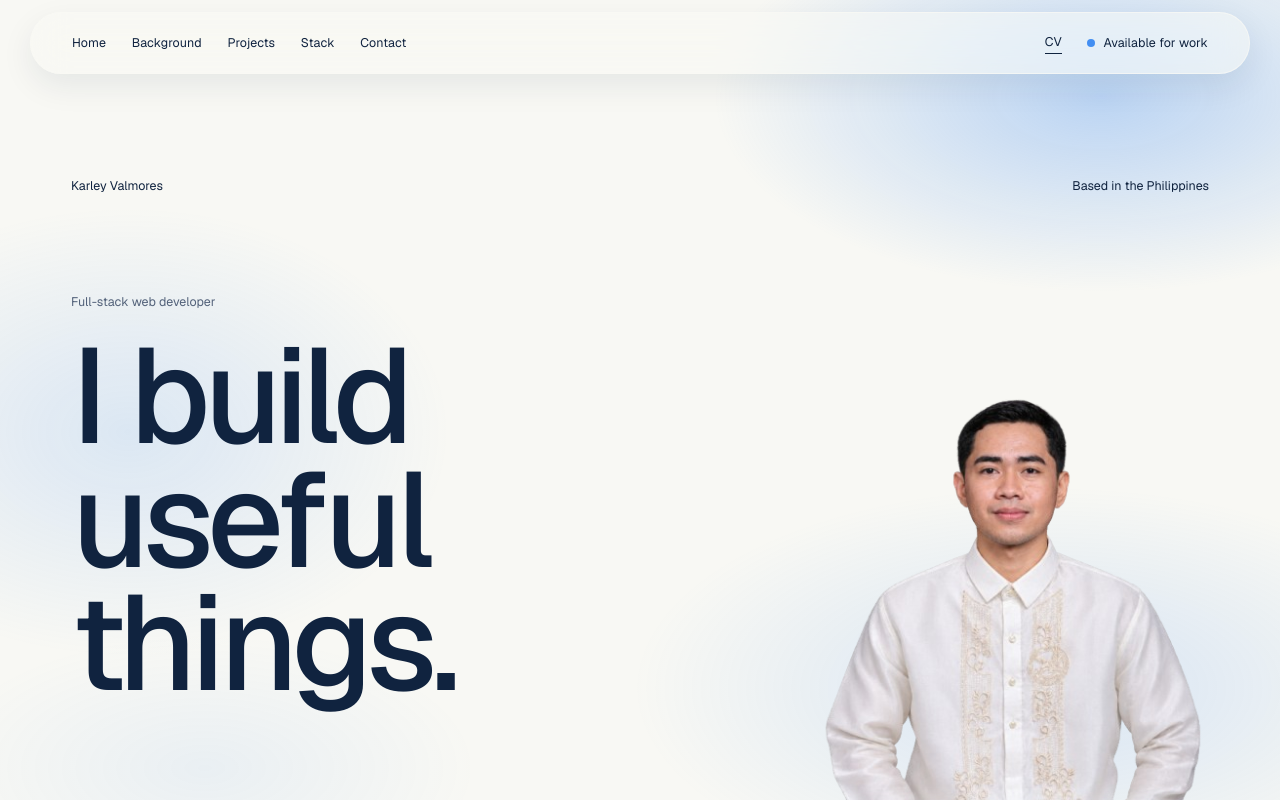
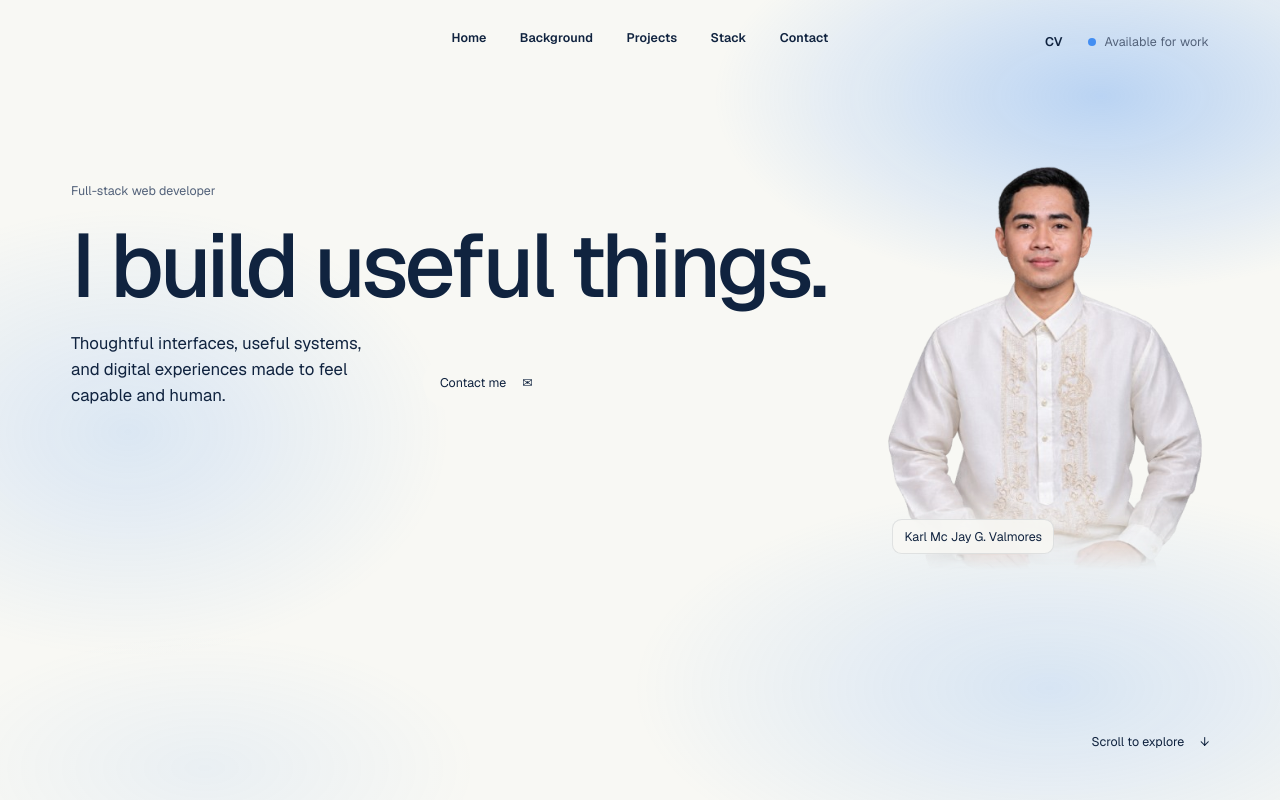
Before and after one commit to karmacje/Portfolio, a Next.js app: page / in a window 1280 px wide. Shown: the top 800 px of the page. Built offline with nearby package versions, Linux system fonts and the light colour scheme.

Commit message:
feat: fixed hero spacing

```diff
--- a/app/globals.css
+++ b/app/globals.css
@@ -104,21 +104,20 @@ ul {
 
 .site-header {
   align-items: center;
-  background: color-mix(in srgb, var(--ground) 62%, transparent);
-  backdrop-filter: blur(18px) saturate(145%);
-  border: 1px solid color-mix(in srgb, var(--surface) 72%, transparent);
-  border-radius: 999px;
-  box-shadow: 0 0.75rem 2rem rgba(16, 35, 63, 0.08);
-  display: flex;
-  gap: 2rem;
-  justify-content: space-between;
-  margin: 0.75rem auto;
+  display: grid;
+  gap: 1rem;
+  grid-template-columns: minmax(0, 1fr) auto minmax(0, 1fr);
+  margin: 0 auto;
   max-width: var(--frame);
-  padding: 1.2rem var(--gutter);
-  position: sticky;
-  top: 0.75rem;
-  width: calc(100% - 1.5rem);
-  z-index: 10;
+  padding: 1.75rem var(--gutter) 1rem;
+  width: 100%;
+}
+
+.site-header nav {
+  grid-column: 2;
+  justify-self: center;
+  padding-bottom: 0.5rem;
+  position: relative;
 }
 
 .site-header nav ul,
@@ -129,9 +128,15 @@ ul {
   display: flex;
 }
 
-.site-header nav ul,
+.site-header nav ul {
+  gap: clamp(1.1rem, 2.6vw, 2.35rem);
+  list-style: none;
+}
+
 .nav-actions {
-  gap: clamp(0.9rem, 2vw, 2rem);
+  gap: clamp(0.9rem, 2vw, 1.6rem);
+  grid-column: 3;
+  justify-self: end;
 }
 
 .site-header nav a,
@@ -143,14 +148,41 @@ ul {
   text-decoration: none;
 }
 
-.site-header nav a,
 .contact-footer a {
   transition: color 180ms var(--ease-out);
 }
 
-.site-header nav a:hover,
 .contact-footer a:hover {
   color: var(--blue);
+}
+
+.site-header nav a {
+  font-weight: 550;
+  transition: color 160ms var(--ease-out);
+  white-space: nowrap;
+}
+
+.site-header nav a:focus-visible,
+.nav-actions a:focus-visible {
+  color: var(--blue);
+  font-weight: 600;
+}
+
+.nav-indicator {
+  background: var(--blue);
+  border-radius: 999px;
+  bottom: 0.1rem;
+  height: 2px;
+  left: 0;
+  opacity: 0;
+  pointer-events: none;
+  position: absolute;
+  transform: translateX(0) scaleX(0);
+  transform-origin: left center;
+  transition:
+    transform 200ms var(--ease-in-out),
+    opacity 120ms var(--ease-out);
+  width: 1px;
 }
 
 .nav-actions {
@@ -158,12 +190,13 @@ ul {
 }
 
 .nav-cv {
-  border-bottom: 1px solid currentColor;
-  padding-bottom: 0.1rem;
+  font-weight: 600;
 }
 
 .nav-status {
+  color: var(--muted);
   gap: 0.5rem;
+  white-space: nowrap;
 }
 
 .status-dot {
@@ -172,6 +205,17 @@ ul {
   display: block;
   height: 0.5rem;
   width: 0.5rem;
+}
+
+@media (hover: hover) and (pointer: fine) {
+  .site-header nav a:hover,
+  .nav-actions a:hover {
+    color: var(--blue);
+  }
+
+  .site-header nav a:hover {
+    font-weight: 600;
+  }
 }
 
 .section,
@@ -743,21 +787,63 @@ h2 em {
   }
 }
 
-@media (max-width: 760px) {
-  .site-header {
-    align-items: flex-start;
-    gap: 1rem;
+@media (min-width: 761px) {
+  .hero {
+    padding-bottom: clamp(2rem, 4vw, 3rem);
+    padding-top: clamp(2rem, 4vw, 3.5rem);
   }
 
-  .site-header nav ul {
-    flex-wrap: wrap;
-    gap: 0.4rem 0.9rem;
+  .hero-kicker {
+    margin-bottom: clamp(1.5rem, 3.5vw, 1rem);
   }
 
-  .nav-status {
-    display: none !important;
+  .hero-layout {
+    align-items: start;
+    gap: clamp(1.5rem, 3.5vw, 3rem);
+    grid-template-columns: minmax(0, 1.6fr) minmax(16rem, 0.7fr);
   }
 
+  .hero-content,
+  .profile-frame {
+    transform: translateY(5rem);
+    align-self: start;
+  }
+
+  .hero-title {
+    font-size: clamp(3.75rem, 7vw, 6.5rem);
+    max-width: 16ch;
+  }
+
+  .profile-frame {
+    justify-self: end;
+    width: min(100%, 22rem);
+    transform: translateY(-2rem);
+  }
+  .scroll-cue {
+    transform: translateY(clamp(-1rem, -2.5vh, -0.5rem));
+  }
+}
+
+@media (min-width: 761px) and (max-height: 820px) {
+  .hero {
+    padding-bottom: 2rem;
+    padding-top: clamp(1.5rem, 4vh, 2.25rem);
+  }
+
+  .hero-kicker {
+    margin-bottom: clamp(1rem, 3vh, 1.5rem);
+  }
+
+  .hero-bottom {
+    margin-top: clamp(1.5rem, 3vh, 2rem);
+  }
+
+  .profile img {
+    max-height: min(64svh, 32rem);
+  }
+}
+
+@media (max-width: 760px) {
   .hero {
     min-height: auto;
   }
@@ -839,6 +925,30 @@ h2 em {
   }
 }
 
+@media (max-width: 900px) {
+  .site-header {
+    display: flex;
+    flex-direction: column;
+    gap: 0.65rem;
+    padding-top: 1.25rem;
+  }
+
+  .site-header nav {
+    max-width: 100%;
+  }
+
+  .site-header nav ul {
+    flex-wrap: wrap;
+    gap: 0.5rem clamp(0.9rem, 3.5vw, 1.6rem);
+    justify-content: center;
+  }
+
+  .nav-actions {
+    align-self: center;
+    justify-content: center;
+  }
+}
+
 @media (prefers-reduced-motion: reduce) {
   html {
     scroll-behavior: auto;
@@ -859,23 +969,7 @@ h2 em {
   }
 }
 
-@media (prefers-reduced-transparency: reduce) {
-  .site-header {
-    background: var(--ground);
-    backdrop-filter: none;
-    border-color: color-mix(in srgb, var(--ink) 18%, transparent);
-    box-shadow: none;
-  }
-}
-
 @media (prefers-contrast: more) {
-  .site-header {
-    background: var(--ground);
-    backdrop-filter: none;
-    border-color: currentColor;
-    box-shadow: none;
-  }
-
   .button,
   .certification-badge {
     border: 2px solid currentColor;
--- a/app/page.tsx
+++ b/app/page.tsx
@@ -1,6 +1,7 @@
 import CertificationBadges from "@/components/CertificationBadges";
 import ProfileCard from "@/components/ProfileCard";
 import ProjectList, { type Project } from "@/components/ProjectList";
+import SiteNavigation from "@/components/SiteNavigation";
 import Toolbox from "@/components/Toolbox";
 
 const projects: Project[] = [
@@ -17,24 +18,9 @@ const stackGroups = [
 export default function Home() {
   return (
     <main>
-      <header className="site-header">
-        <nav aria-label="Primary navigation">
-          <ul>
-            <li><a href="#intro">Home</a></li>
-            <li><a href="#background">Background</a></li>
-            <li><a href="#projects">Projects</a></li>
-            <li><a href="#stack">Stack</a></li>
-            <li><a href="#contact">Contact</a></li>
-          </ul>
-        </nav>
-        <div className="nav-actions">
-          <a className="nav-cv" href="/Valmores_CV.pdf" target="_blank" rel="noreferrer">CV</a>
-          <a className="nav-status" href="mailto:valmores.karlmcjay@gmail.com"><span className="status-dot" /> Available for work</a>
-        </div>
-      </header>
+      <SiteNavigation />
 
       <section className="hero section" id="intro">
-        <div className="hero-kicker"><span>Karley Valmores</span><span>Based in the Philippines</span></div>
         <div className="hero-layout section-grid">
           <div className="hero-content">
             <p className="eyebrow">Full-stack web developer</p>
--- /dev/null
+++ b/components/SiteNavigation.tsx
@@ -0,0 +1,94 @@
+"use client";
+
+import { useRef, type FocusEvent, type PointerEvent } from "react";
+
+const links = [
+  { label: "Home", href: "#intro" },
+  { label: "Background", href: "#background" },
+  { label: "Projects", href: "#projects" },
+  { label: "Stack", href: "#stack" },
+  { label: "Contact", href: "#contact" },
+];
+
+export default function SiteNavigation() {
+  const navRef = useRef<HTMLElement>(null);
+  const indicatorRef = useRef<HTMLSpanElement>(null);
+
+  function showIndicator(link: HTMLAnchorElement) {
+    const nav = navRef.current;
+    const indicator = indicatorRef.current;
+
+    if (!nav || !indicator) return;
+
+    const linkBounds = link.getBoundingClientRect();
+    const navBounds = nav.getBoundingClientRect();
+
+    indicator.style.transform = `translateX(${linkBounds.left - navBounds.left}px) scaleX(${linkBounds.width})`;
+    indicator.style.opacity = "1";
+  }
+
+  function hideIndicator() {
+    if (indicatorRef.current) indicatorRef.current.style.opacity = "0";
+  }
+
+  function handlePointerEnter(event: PointerEvent<HTMLAnchorElement>) {
+    if (
+      event.pointerType === "touch" ||
+      !window.matchMedia("(hover: hover) and (pointer: fine)").matches
+    ) {
+      return;
+    }
+
+    showIndicator(event.currentTarget);
+  }
+
+  function handleBlur(event: FocusEvent<HTMLElement>) {
+    const nextTarget = event.relatedTarget;
+
+    if (
+      (nextTarget instanceof Node && event.currentTarget.contains(nextTarget)) ||
+      event.currentTarget.matches(":hover")
+    ) {
+      return;
+    }
+
+    hideIndicator();
+  }
+
+  return (
+    <header className="site-header">
+      <nav
+        ref={navRef}
+        aria-label="Primary navigation"
+        onPointerLeave={(event) => {
+          if (!event.currentTarget.matches(":focus-within")) hideIndicator();
+        }}
+        onBlurCapture={handleBlur}
+      >
+        <ul>
+          {links.map(({ label, href }) => (
+            <li key={href}>
+              <a
+                href={href}
+                onPointerEnter={handlePointerEnter}
+                onFocus={(event) => showIndicator(event.currentTarget)}
+              >
+                {label}
+              </a>
+            </li>
+          ))}
+        </ul>
+        <span ref={indicatorRef} className="nav-indicator" aria-hidden="true" />
+      </nav>
+      <div className="nav-actions">
+        <a className="nav-cv" href="/Valmores_CV.pdf" target="_blank" rel="noreferrer">
+          CV
+        </a>
+        <a className="nav-status" href="mailto:valmores.karlmcjay@gmail.com">
+          <span className="status-dot" />
+          Available for work
+        </a>
+      </div>
+    </header>
+  );
+}
```
